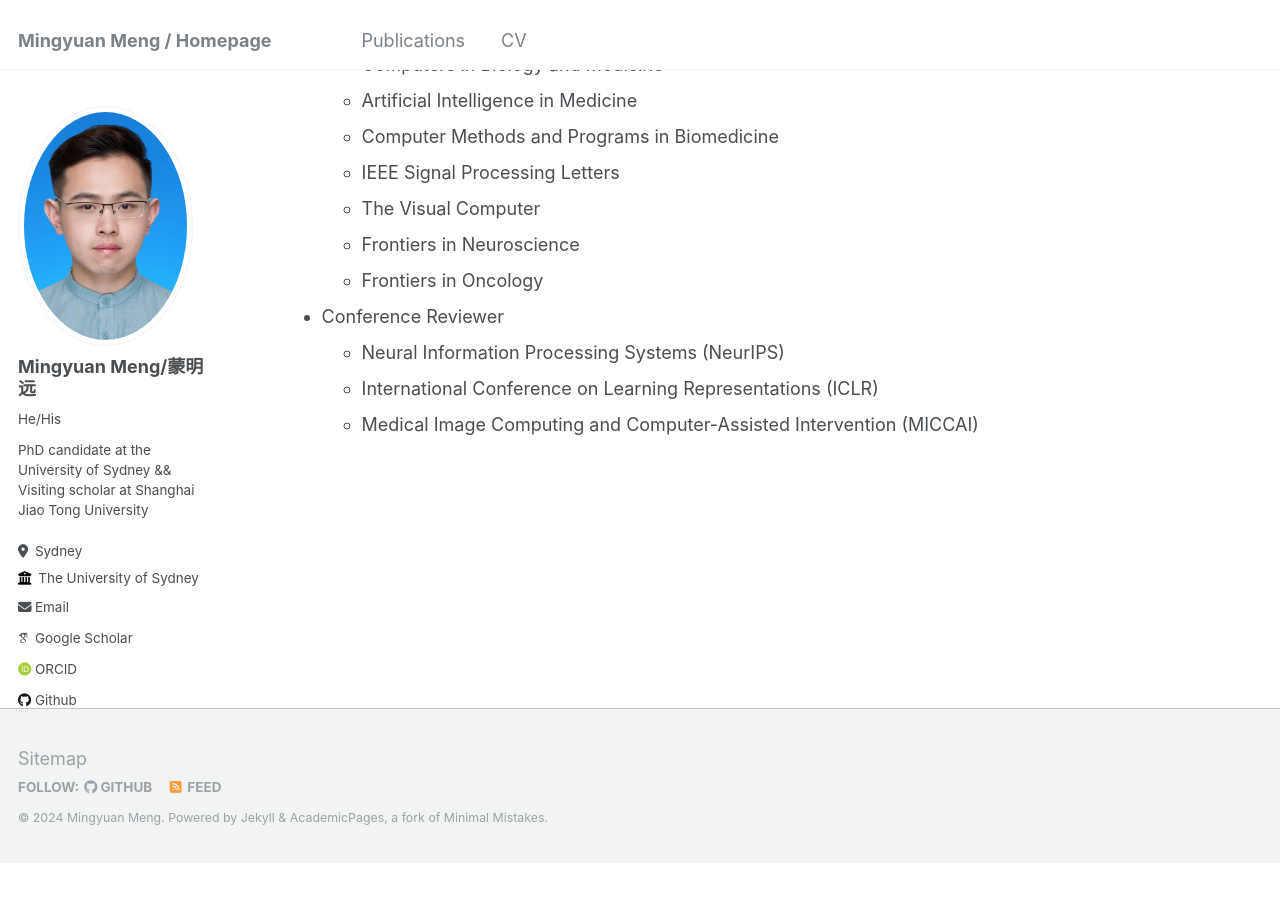
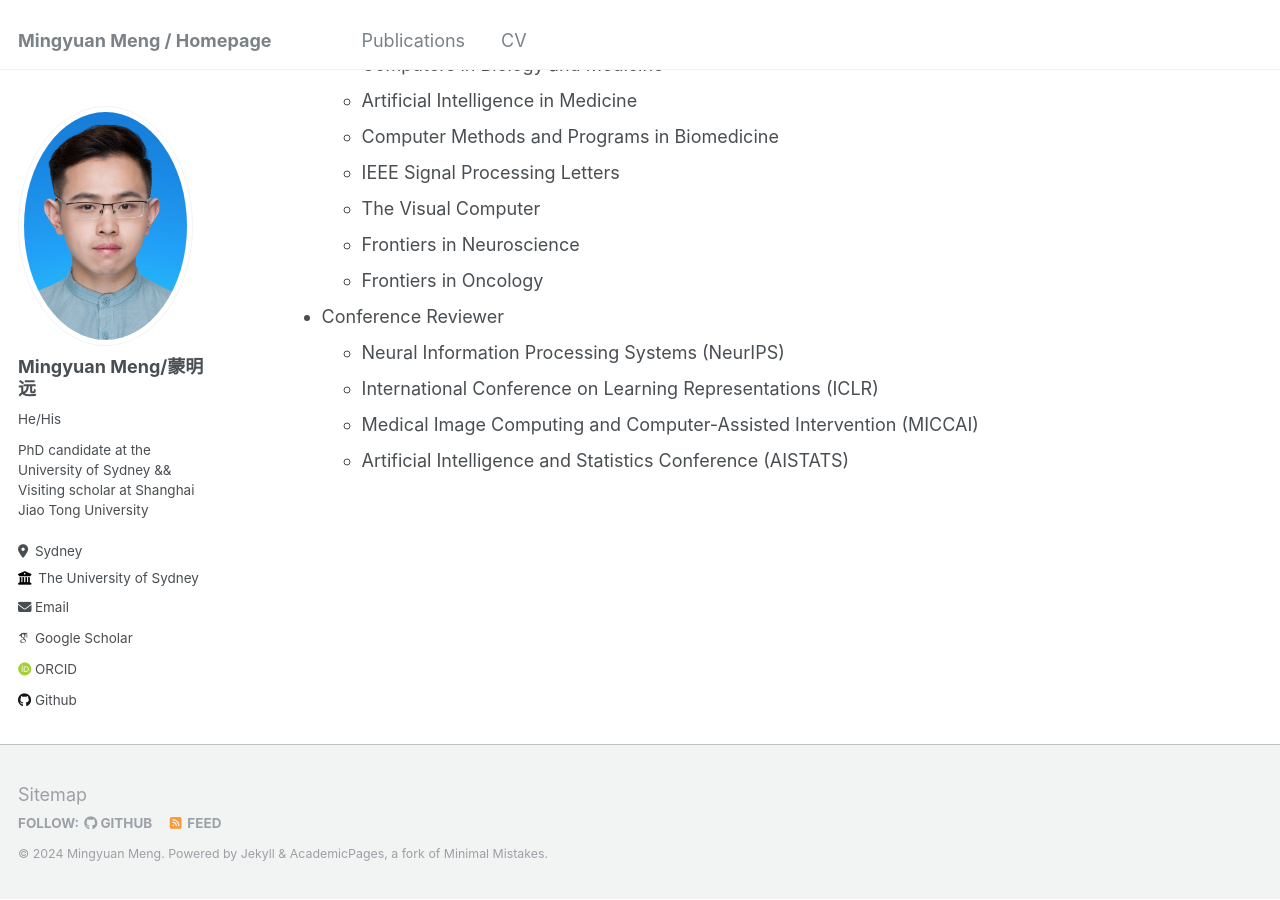
Before and after one commit to MungoMeng/mungomeng.github.io, a Jekyll site: the page built from _pages/cv.md, in a window 1280 px wide and 900 px high, scrolled down 1195 px. Built offline with Jekyll 4.4.1, drawn with Linux system fonts in a browser that asks for light colours; some web fonts are replaced; before the commit the page ends 2059 px from its top, so only the background shows below that.

Commit message:
Update cv.md

```diff
--- a/_pages/cv.md
+++ b/_pages/cv.md
@@ -58,3 +58,4 @@ Academic Service
   * Neural Information Processing Systems (NeurIPS)
   * International Conference on Learning Representations (ICLR)
   * Medical Image Computing and Computer-Assisted Intervention (MICCAI)
+  * Artificial Intelligence and Statistics Conference (AISTATS)
```
